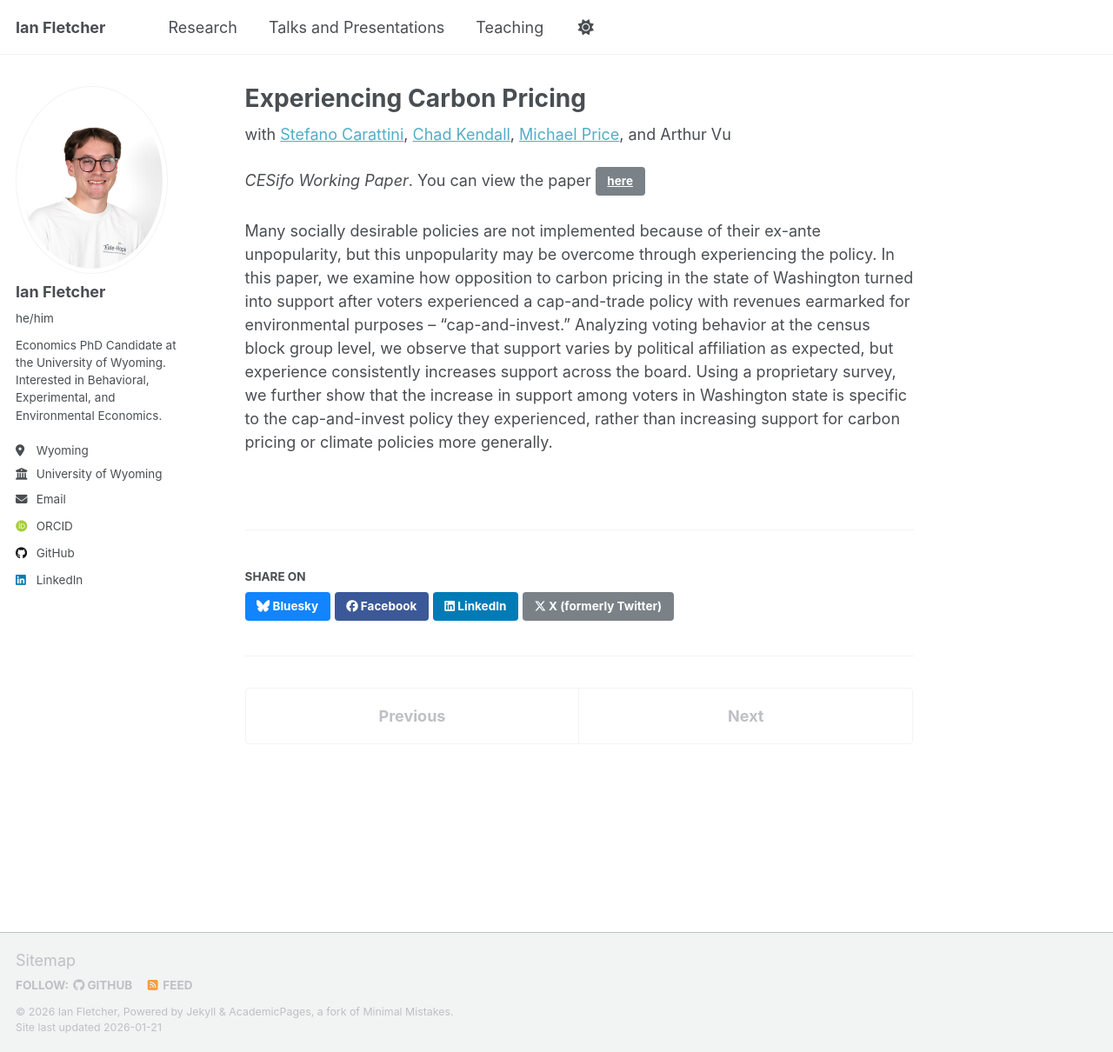
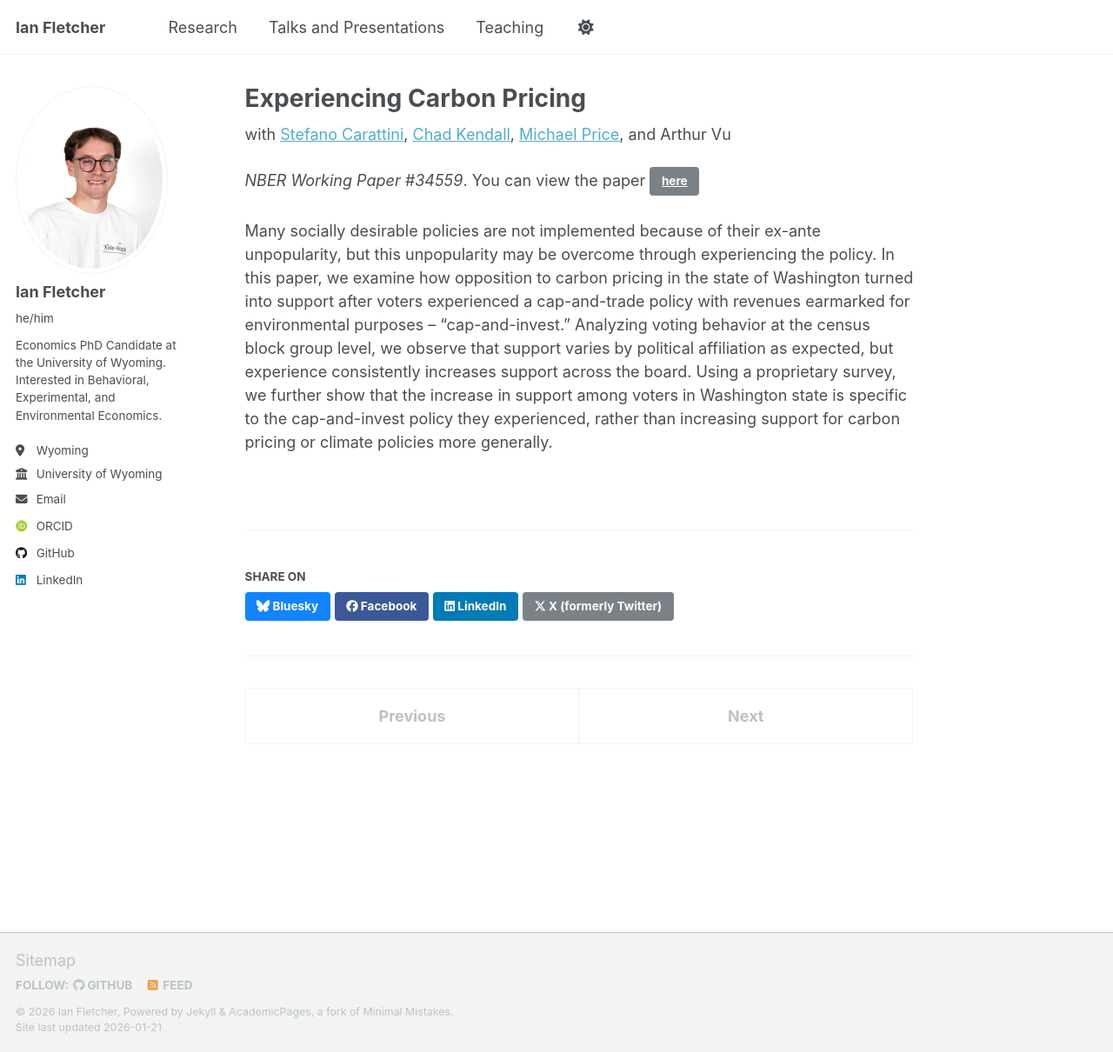
Before and after one commit to fletcherian/fletcherian.github.io, a Jekyll site: the page built from _publications/carbonpricing.md, in a window 1280 px wide and 1210 px high. Shown: the whole window at 87% size. Built offline with Jekyll 4.4.1, drawn with Linux system fonts in a browser that asks for light colours; some web fonts are replaced; a script that is not in the unit is left out.

Commit message:
Update carbonpricing.md

```diff
--- a/_publications/carbonpricing.md
+++ b/_publications/carbonpricing.md
@@ -9,6 +9,6 @@ date: 2025-10-10
 
 with [Stefano Carattini](https://sites.google.com/site/stefanocarattini/), [Chad Kendall](https://sites.google.com/site/chadwkendall/home), [Michael Price](https://culverhouse.ua.edu/people/michael-price/), and Arthur Vu
 
-_CESifo Working Paper_. You can view the paper [here](https://www.ifo.de/en/cesifo/publications/2025/working-paper/experiencing-carbon-pricing){: .btn}
+_NBER Working Paper #34559_. You can view the paper [here](https://www.nber.org/papers/w34559){: .btn}
 
 Many socially desirable policies are not implemented because of their ex-ante unpopularity, but this unpopularity may be overcome through experiencing the policy. In this paper, we examine how opposition to carbon pricing in the state of Washington turned into support after voters experienced a cap-and-trade policy with revenues earmarked for environmental purposes -- "cap-and-invest." Analyzing voting behavior at the census block group level, we observe that support varies by political affiliation as expected, but experience consistently increases support across the board. Using a proprietary survey, we further show that the increase in support among voters in Washington state is specific to the cap-and-invest policy they experienced, rather than increasing support for carbon pricing or climate policies more generally.
```
